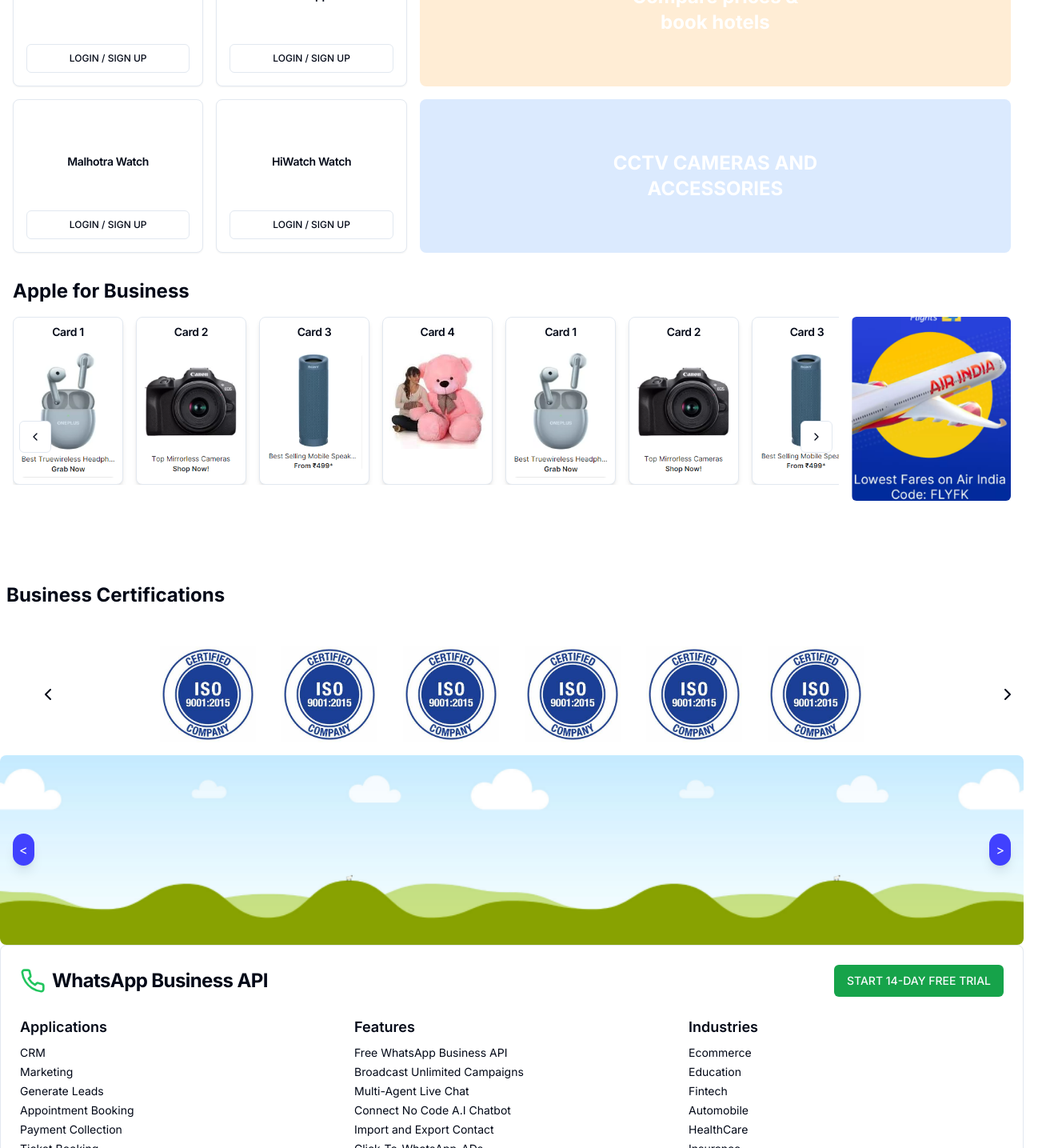
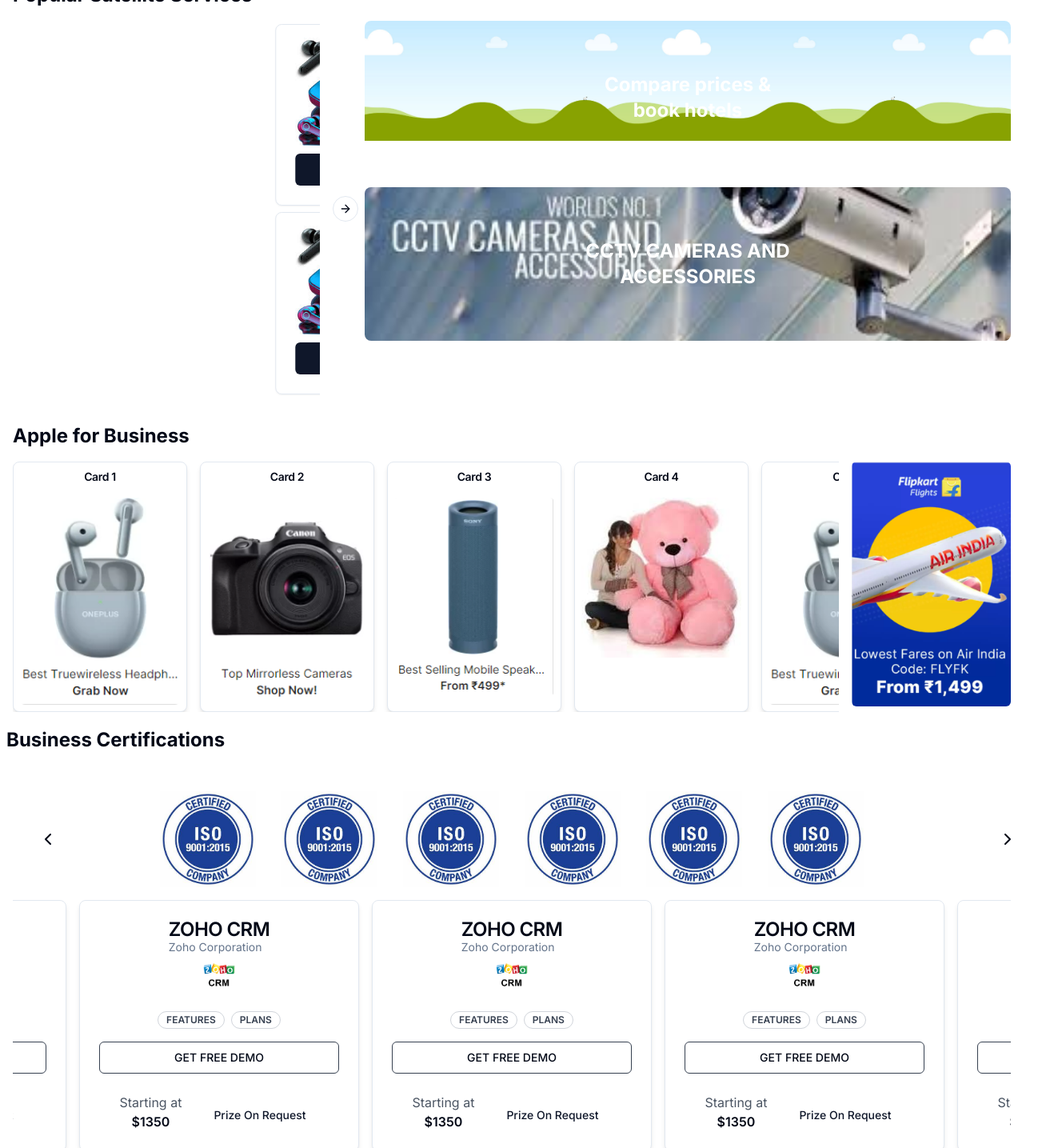
Before and after one commit to CHIRANTH-24/telcoKart, a Next.js app: page /home in a window 1280 px wide. Shown: the part 940-2375 px from the top of the page at 80% size, 1328 px wide, since content can reach past the window. Built offline with nearby package versions, Linux system fonts and the light colour scheme.

Commit message:
major styles

```diff
--- a/src/app/home/page.tsx
+++ b/src/app/home/page.tsx
@@ -28,8 +28,7 @@
       <PopularSat />
       <PrimeBrand />
       <BrandCerti />
-      {/* <Softwarecard /> */}
-
+      <Softwarecard />
       <Show images={images} />
       <Whatsapp />
       <Events />
--- a/src/components/PopularSat.tsx
+++ b/src/components/PopularSat.tsx
@@ -6,6 +6,15 @@
   CardTitle,
 } from "@/components/ui/card";
 import { Button } from "@/components/ui/button";
+import {
+  Carousel,
+  CarouselContent,
+  CarouselItem,
+  CarouselNext,
+  CarouselPrevious,
+} from "./ui/carousel";
+import Image from "next/image";
+import Autoplay from "embla-carousel-autoplay";
 
 const products = [
   { name: "M19 Earbuds", image: "/images/earpode.jpg" },
@@ -19,36 +28,69 @@
     <div className="w-full p-4 space-y-4 justify-center ">
       <h2 className="text-2xl font-bold mb-4">Popular Satellite Services</h2>
       <div className="flex flex-col md:flex-row gap-4">
-        <div className="w-full md:w-2/5 grid grid-cols-2 gap-4">
-          {products.map((product, index) => (
-            <Card key={index} className="flex flex-col justify-between">
-              <CardHeader className="p-4">
-                {/* <Image
-                  src={product.image}
-                  alt={product.name}
-                  className="w-full h-20 object-contain"
-                /> */}
-              </CardHeader>
-              <CardContent className="p-4 pt-0">
-                <CardTitle className="text-center text-sm">
-                  {product.name}
-                </CardTitle>
-              </CardContent>
-              <CardFooter className="p-4 pt-0">
-                <Button variant="outline" size="sm" className="w-full text-xs">
-                  LOGIN / SIGN UP
-                </Button>
-              </CardFooter>
-            </Card>
-          ))}
+        <div className="mr-10 ">
+          <Carousel
+            // opts={{
+            //   align: "start",
+            //   loop: true,
+            // }}
+            plugins={[
+              Autoplay({
+                delay: 2000,
+              }),
+            ]}
+            className="max-w-sm w-full"
+          >
+            <CarouselContent className="w-fit mx-auto">
+              {Array.from({ length: 5 }).map((_, index) => (
+                <CarouselItem key={index}>
+                  <div className="p-1 flex items-center gap-2">
+                    {products.slice(0, 2).map((product, index) => (
+                      <Card key={index} className=" h-full ">
+                        <CardContent>
+                          <Image
+                            src={product.image}
+                            height={150}
+                            width={150}
+                            alt="Image"
+                            className="object-cover"
+                          />
+                          <Button className="w-full mt-2 ">Login</Button>
+                        </CardContent>
+                      </Card>
+                    ))}
+                  </div>
+                  <div className="p-1 flex items-center gap-2">
+                    {products.slice(2, 4).map((product, index) => (
+                      <Card key={index} className="">
+                        <CardContent>
+                          <Image
+                            src={product.image}
+                            height={150}
+                            width={150}
+                            alt="Image"
+                          />
+                          <Button className="w-full mt-2 ">Login</Button>
+                        </CardContent>
+                      </Card>
+                    ))}
+                  </div>
+                </CarouselItem>
+              ))}
+            </CarouselContent>
+            <CarouselPrevious variant={"secondary"} />
+            <CarouselNext />
+          </Carousel>
         </div>
-        <div className="w-full md:w-3/5 space-y-4">
-          <div className="relative h-48 bg-orange-100 rounded-lg overflow-hidden">
-            {/* <Image
-              src="/placeholder.svg?height=192&width=640"
+        <div className="w-full space-y-4">
+          <div className="relative h-48  rounded-lg overflow-hidden">
+            <Image
+              src="/images/slider.png"
               alt="Book Hotels"
-              className="w-full h-full object-cover"
-            /> */}
+              className="w-full object-cover"
+              width={120}
+              height={400}
+            />
             <div className="absolute inset-0 flex items-center justify-center">
               <h3 className="text-2xl font-bold text-white text-center">
                 Compare prices &<br />
@@ -57,11 +99,13 @@
             </div>
           </div>
           <div className="relative h-48 bg-blue-100 rounded-lg overflow-hidden">
-            {/* <Image
-              src="/placeholder.svg?height=192&width=640"
+            <Image
+              src="/images/cctv.jpg"
               alt="CCTV Cameras"
               className="w-full h-full object-cover"
-            /> */}
+              width={120}
+              height={400}
+            />
             <div className="absolute inset-0 flex items-center justify-center">
               <h3 className="text-2xl font-bold text-white text-center">
                 CCTV CAMERAS AND
--- a/src/components/PrimeBrand.tsx
+++ b/src/components/PrimeBrand.tsx
@@ -5,6 +5,8 @@
   Carousel,
   CarouselContent,
   CarouselItem,
+  CarouselNext,
+  CarouselPrevious,
 } from "@/components/ui/carousel";
 import useEmblaCarousel from "embla-carousel-react";
 import { Button } from "@/components/ui/button";
@@ -26,31 +28,13 @@
 const extendedImages = [...images, ...images].slice(0, 8);
 
 export default function Component() {
-  const [emblaRef, emblaApi] = useEmblaCarousel({
-    loop: true,
-    align: "start",
-    slidesToScroll: 1,
-  });
-
-  useEffect(() => {
-    if (emblaApi) {
-      const interval = setInterval(() => {
-        emblaApi.scrollNext();
-      }, 3000);
-
-      return () => clearInterval(interval);
-    }
-  }, [emblaApi]);
-
-  const scrollPrev = () => emblaApi && emblaApi.scrollPrev();
-  const scrollNext = () => emblaApi && emblaApi.scrollNext();
 
   return (
     <div className="w-full p-4 space-y-4">
       <h2 className="text-2xl font-bold mb-4">Apple for Business</h2>
       <div className="flex justify-between h-[300px]">
         <div className="relative w-[1300px]">
-          <Carousel ref={emblaRef} className="w-full">
+          <Carousel className="w-full">
             <CarouselContent>
               {extendedImages.map((image) => (
                 <CarouselItem key={image.id} className="basis-1/8 pl-4">
@@ -62,8 +46,8 @@
                       <Image
                         src={image.src}
                         alt={image.title}
-                        width={120}
-                        height={90}
+                        width={200}
+                        height={200}
                         className="rounded-md object-cover"
                       />
                     </CardContent>
@@ -71,23 +55,9 @@
                 </CarouselItem>
               ))}
             </CarouselContent>
+            <CarouselPrevious variant={"secondary"} />
+            <CarouselNext variant={"secondary"} />
           </Carousel>
-          <Button
-            variant="outline"
-            size="icon"
-            className="absolute left-2 top-1/2 transform -translate-y-1/2 z-20"
-            onClick={scrollPrev}
-          >
-            <ChevronLeft className="h-4 w-4" />
-          </Button>
-          <Button
-            variant="outline"
-            size="icon"
-            className="absolute right-2 top-1/2 transform -translate-y-1/2 z-20"
-            onClick={scrollNext}
-          >
-            <ChevronRight className="h-4 w-4" />
-          </Button>
         </div>
 
         <div className="ml-4 w-[250px] h-[230px]">
@@ -95,7 +65,8 @@
             <Image
               src="/images/airIndia.png"
               alt="Advertisement"
-              fill
+              height={250}
+              width={200}
               className="rounded-md object-cover"
             />
           </div>
--- a/src/components/Show.tsx
+++ b/src/components/Show.tsx
@@ -2,6 +2,16 @@
 import React, { useState, useEffect, useCallback } from "react";
 import Image from "next/image";
 import { Button } from "./ui/button"; // Adjust import based on your UI library
+import { Card, CardContent } from "@/components/ui/card";
+import {
+  Carousel,
+  CarouselContent,
+  CarouselItem,
+  CarouselNext,
+  CarouselPrevious,
+} from "@/components/ui/carousel";
+import Autoplay from "embla-carousel-autoplay";
+
 
 interface ShowProps {
   images: string[]; // Array of image URLs
@@ -28,31 +38,36 @@
   }, [images.length]);
 
   return (
-    <div className="relative w-full justify-center">
-      <div className="relative w-full h-0 pb-[18.46%]">
-        {" "}
-        {/* Aspect ratio 1454:269.81 */}
-        <Image
-          src={visibleImages[currentIndex]}
-          alt={`Product Image ${currentIndex + 1}`}
-          layout="fill"
-          objectFit="cover"
-          className="rounded-lg"
-        />
-      </div>
-      <button
-        onClick={handlePrev}
-        className="custom-class absolute top-1/2 left-4 transform -translate-y-1/2 p-2 bg-gray-800 text-white rounded-full shadow-lg hover:bg-gray-700"
-      >
-        &lt;
-      </button>
-      <button
-        onClick={handleNext}
-        className="custom-class absolute top-1/2 right-4 transform -translate-y-1/2 p-2 bg-gray-800 text-white rounded-full shadow-lg hover:bg-gray-700"
-      >
-        &gt;
-      </button>
-    </div>
+    <Carousel
+      plugins={[
+        Autoplay({
+          delay: 2000,
+        }),
+      ]}
+    >
+      <CarouselContent>
+        {visibleImages.map((img, index) => (
+          <CarouselItem key={index}>
+            <div className="p-1">
+              <Card>
+                <CardContent className="flex items-center justify-center p-6">
+                  <Image
+                    src={img}
+                    alt={`Product Image ${currentIndex + 1}`}
+                    objectFit="cover"
+                    className="rounded-lg w-full h-72"
+                    width={1000}
+                    height={1000}
+                  />
+                </CardContent>
+              </Card>
+            </div>
+          </CarouselItem>
+        ))}
+      </CarouselContent>
+      <CarouselPrevious />
+      <CarouselNext />
+    </Carousel>
   );
 };
 
--- a/src/components/Softwarecard.tsx
+++ b/src/components/Softwarecard.tsx
@@ -8,13 +8,14 @@
   CardFooter,
 } from "./ui/card";
 import { Button } from "./ui/button";
+import { Badge } from "./ui/badge";
 
 export default function SoftwareCard() {
   return (
     <div className="px-4 ">
       <div className="overflow-x-auto flex space-x-4 justify-center">
         {/* Repeat this card component as needed */}
-        <Card className=" w-80 flex-shrink-0 shadow-md">
+        <Card className="w-[350px] flex-shrink-0 shadow-md">
           <CardHeader className="flex justify-between items-center">
             <div>
               <CardTitle>ZOHO CRM</CardTitle>
@@ -28,37 +29,36 @@
           </CardHeader>
           <CardContent className="flex flex-col space-y-4 justify-center">
             <div className="flex space-x-2 justify-center">
-              <Button
+              <Badge
                 variant="outline"
                 className="text-gray-700 border-gray-300"
               >
                 FEATURES
-              </Button>
-              <Button
+              </Badge>
+              <Badge
                 variant="outline"
                 className="text-gray-700 border-gray-300"
               >
                 PLANS
-              </Button>
+              </Badge>
             </div>
 
-            <Button variant="default" className="w-full">
+            <Button variant="outline" className="w-full border border-gray-700">
               GET FREE DEMO
             </Button>
           </CardContent>
-          <CardFooter className="text-center justify-center">
+          <CardFooter className="flex gap-6 text-center justify-center">
             <div>
-              <p className="text-sm text-gray-600">Starting at</p>
-              <p className="text-xl font-semibold">$1350</p>
+              <p className=" text-gray-600">Starting at</p>
+              <p className=" font-semibold">$1350</p>
+            </div>
             <Button variant="secondary" className="mt-2">
               Prize On Request
             </Button>
-            </div>
           </CardFooter>
         </Card>
-        {/* Repeat above Card component for additional cards */}
-        {/* Repeat this card component as needed */}
-        <Card className="custom-class w-80 flex-shrink-0 shadow-md">
+
+        <Card className="w-[350px] flex-shrink-0 shadow-md">
           <CardHeader className="flex justify-between items-center">
             <div>
               <CardTitle>ZOHO CRM</CardTitle>
@@ -72,37 +72,36 @@
           </CardHeader>
           <CardContent className="flex flex-col space-y-4 justify-center">
             <div className="flex space-x-2 justify-center">
-              <Button
+              <Badge
                 variant="outline"
                 className="text-gray-700 border-gray-300"
               >
                 FEATURES
-              </Button>
-              <Button
+              </Badge>
+              <Badge
                 variant="outline"
                 className="text-gray-700 border-gray-300"
               >
                 PLANS
-              </Button>
+              </Badge>
             </div>
 
-            <Button variant="default" className="w-full">
+            <Button variant="outline" className="w-full border border-gray-700">
               GET FREE DEMO
             </Button>
           </CardContent>
-          <CardFooter className="text-center justify-center">
+          <CardFooter className="flex gap-6 text-center justify-center">
             <div>
-              <p className="text-sm text-gray-600">Starting at</p>
-              <p className="text-xl font-semibold">$1350</p>
+              <p className=" text-gray-600">Starting at</p>
+              <p className=" font-semibold">$1350</p>
+            </div>
             <Button variant="secondary" className="mt-2">
               Prize On Request
             </Button>
-            </div>
           </CardFooter>
         </Card>
-        {/* Repeat above Card component for additional cards */}
-        {/* Repeat this card component as needed */}
-        <Card className="custom-class w-80 flex-shrink-0 shadow-md">
+
+        <Card className="w-[350px] flex-shrink-0 shadow-md">
           <CardHeader className="flex justify-between items-center">
             <div>
               <CardTitle>ZOHO CRM</CardTitle>
@@ -116,37 +115,36 @@
           </CardHeader>
           <CardContent className="flex flex-col space-y-4 justify-center">
             <div className="flex space-x-2 justify-center">
-              <Button
+              <Badge
                 variant="outline"
                 className="text-gray-700 border-gray-300"
               >
                 FEATURES
-              </Button>
-              <Button
+              </Badge>
+              <Badge
                 variant="outline"
                 className="text-gray-700 border-gray-300"
               >
                 PLANS
-              </Button>
+              </Badge>
             </div>
 
-            <Button variant="default" className="w-full">
+            <Button variant="outline" className="w-full border border-gray-700">
               GET FREE DEMO
             </Button>
           </CardContent>
-          <CardFooter className="text-center justify-center">
+          <CardFooter className="flex gap-6 text-center justify-center">
             <div>
-              <p className="text-sm text-gray-600">Starting at</p>
-              <p className="text-xl font-semibold">$1350</p>
+              <p className=" text-gray-600">Starting at</p>
+              <p className=" font-semibold">$1350</p>
+            </div>
             <Button variant="secondary" className="mt-2">
               Prize On Request
             </Button>
-            </div>
           </CardFooter>
         </Card>
-        {/* Repeat above Card component for additional cards */}
-        {/* Repeat this card component as needed */}
-        <Card className=" w-80 flex-shrink-0 shadow-md">
+
+        <Card className="w-[350px] flex-shrink-0 shadow-md">
           <CardHeader className="flex justify-between items-center">
             <div>
               <CardTitle>ZOHO CRM</CardTitle>
@@ -160,37 +158,36 @@
           </CardHeader>
           <CardContent className="flex flex-col space-y-4 justify-center">
             <div className="flex space-x-2 justify-center">
-              <Button
+              <Badge
                 variant="outline"
                 className="text-gray-700 border-gray-300"
               >
                 FEATURES
-              </Button>
-              <Button
+              </Badge>
+              <Badge
                 variant="outline"
                 className="text-gray-700 border-gray-300"
               >
                 PLANS
-              </Button>
+              </Badge>
             </div>
 
-            <Button variant="default" className="w-full">
+            <Button variant="outline" className="w-full border border-gray-700">
               GET FREE DEMO
             </Button>
           </CardContent>
-          <CardFooter className="text-center justify-center">
+          <CardFooter className="flex gap-6 text-center justify-center">
             <div>
-              <p className="text-sm text-gray-600">Starting at</p>
-              <p className="text-xl font-semibold">$1350</p>
+              <p className=" text-gray-600">Starting at</p>
+              <p className=" font-semibold">$1350</p>
+            </div>
             <Button variant="secondary" className="mt-2">
               Prize On Request
             </Button>
-            </div>
           </CardFooter>
         </Card>
-        {/* Repeat above Card component for additional cards */}
-        {/* Repeat this card component as needed */}
-        <Card className="custom-class w-80 flex-shrink-0 shadow-md">
+
+        <Card className="w-[350px] flex-shrink-0 shadow-md">
           <CardHeader className="flex justify-between items-center">
             <div>
               <CardTitle>ZOHO CRM</CardTitle>
@@ -204,79 +201,34 @@
           </CardHeader>
           <CardContent className="flex flex-col space-y-4 justify-center">
             <div className="flex space-x-2 justify-center">
-              <Button
+              <Badge
                 variant="outline"
                 className="text-gray-700 border-gray-300"
               >
                 FEATURES
-              </Button>
-              <Button
+              </Badge>
+              <Badge
                 variant="outline"
                 className="text-gray-700 border-gray-300"
               >
                 PLANS
-              </Button>
+              </Badge>
             </div>
 
-            <Button variant="default" className="w-full">
+            <Button variant="outline" className="w-full border border-gray-700">
               GET FREE DEMO
             </Button>
           </CardContent>
-          <CardFooter className="text-center justify-center">
+          <CardFooter className="flex gap-6 text-center justify-center">
             <div>
-              <p className="text-sm text-gray-600">Starting at</p>
-              <p className="text-xl font-semibold">$1350</p>
+              <p className=" text-gray-600">Starting at</p>
+              <p className=" font-semibold">$1350</p>
+            </div>
             <Button variant="secondary" className="mt-2">
               Prize On Request
             </Button>
-            </div>
           </CardFooter>
         </Card>
-        {/* Repeat above Card component for additional cards */}
-        {/* Repeat this card component as needed */}
-        <Card className="custom-class w-80 flex-shrink-0 shadow-md">
-          <CardHeader className="flex justify-between items-center">
-            <div>
-              <CardTitle>ZOHO CRM</CardTitle>
-              <CardDescription>Zoho Corporation</CardDescription>
-            </div>
-            <img
-              src="images/ZohoCRM/zoho.png" // Replace with actual image path
-              alt="Zoho Logo"
-              className="w-10 h-10"
-            />
-          </CardHeader>
-          <CardContent className="flex flex-col space-y-4 justify-center">
-            <div className="flex space-x-2 justify-center">
-              <Button
-                variant="outline"
-                className="text-gray-700 border-gray-300"
-              >
-                FEATURES
-              </Button>
-              <Button
-                variant="outline"
-                className="text-gray-700 border-gray-300"
-              >
-                PLANS
-              </Button>
-            </div>
-
-            <Button variant="default" className="w-full">
-              GET FREE DEMO
-            </Button>
-          </CardContent>
-          <CardFooter className="text-center justify-center">
-            <div>
-              <p className="text-sm text-gray-600">Starting at</p>
-              <p className="text-xl font-semibold">$1350</p>
-              <Button variant="secondary" className="mt-2">
-                Prize On Request
-              </Button>
-            </div>
-          </CardFooter>
-        </Card>
-        {/* Repeat above Card component for additional cards */}
       </div>
     </div>
   );
--- a/src/styles/globals.css
+++ b/src/styles/globals.css
@@ -12,7 +12,7 @@
     --popover-foreground: 222.2 84% 4.9%;
     --primary: 222.2 47.4% 11.2%;
     --primary-foreground: 210 40% 98%;
-    --secondary: 210 40% 96.1%;
+    --secondary: 25 118 210 98%;
     --secondary-foreground: 222.2 47.4% 11.2%;
     --muted: 210 40% 96.1%;
     --muted-foreground: 215.4 16.3% 46.9%;
```
Also changed, not shown: src/app/form/page.tsx (+5 -7 lines). Lines whose indentation alone changed are shown as unchanged.
